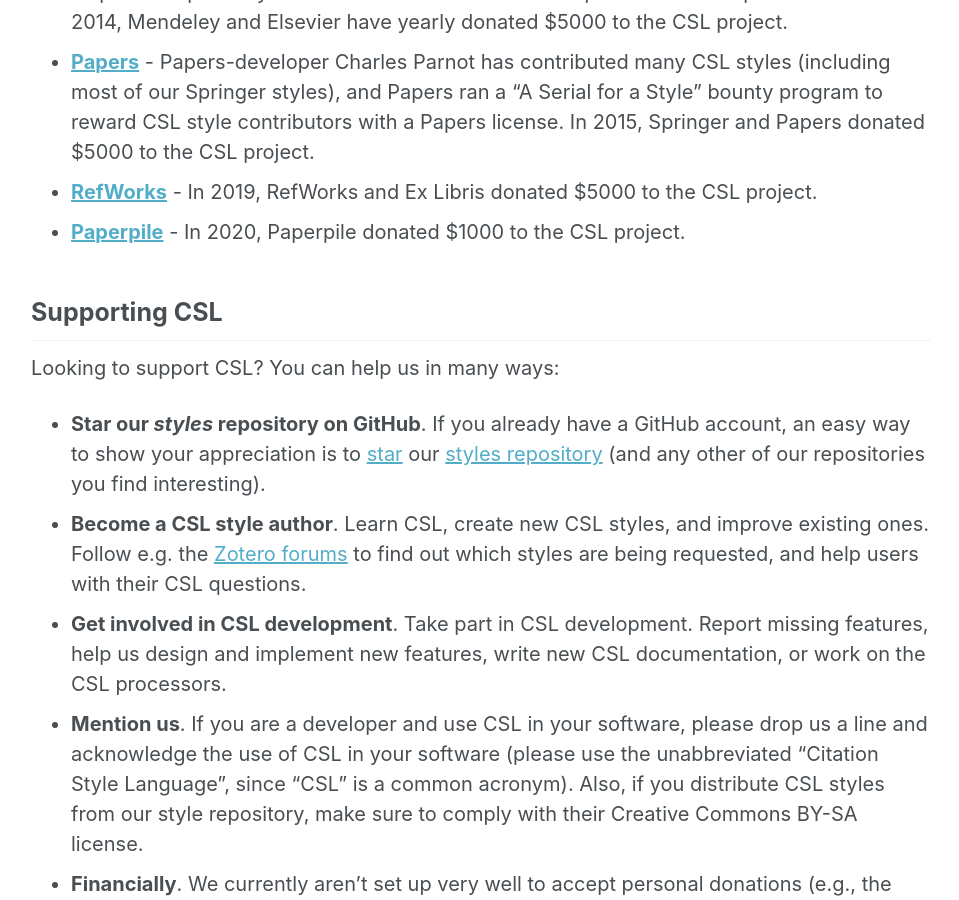
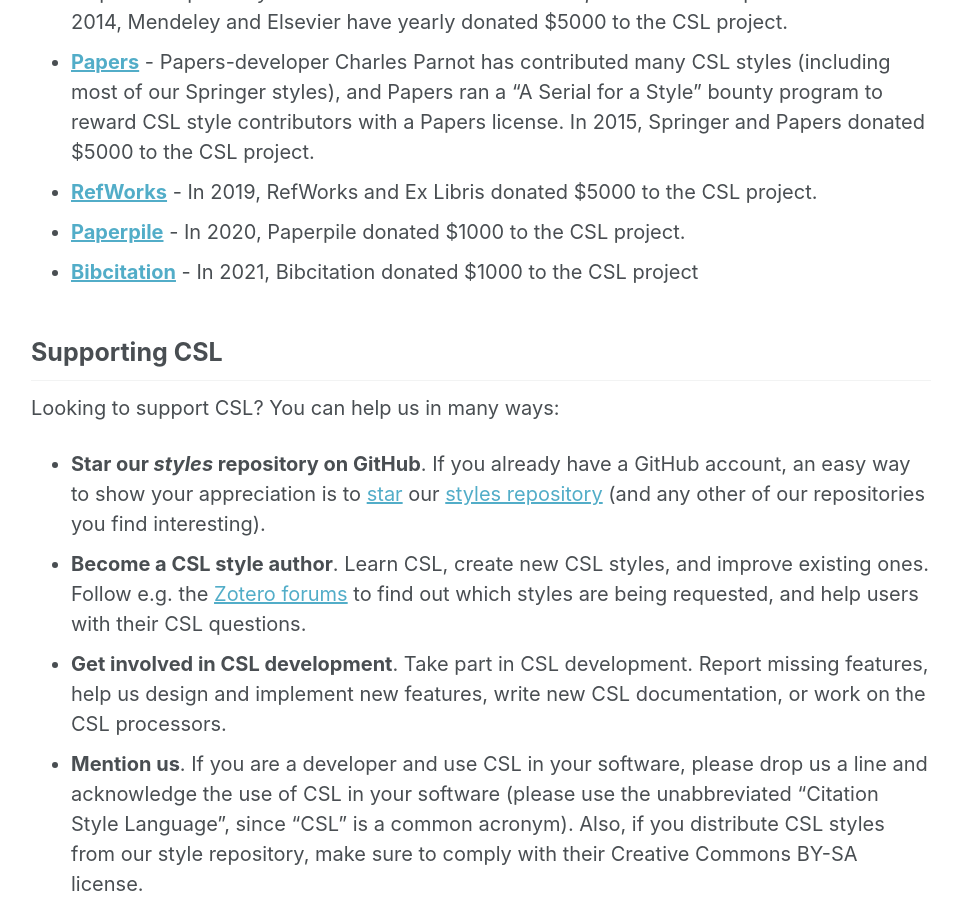
Before and after one commit to citation-style-language/citation-style-language.github.io, a Jekyll site: the page built from _pages/about.md, in a window 1280 px wide and 900 px high, scrolled down 1464 px. Shown: the whole window, without its empty margins (159-1118 px from the left). Built offline with Jekyll 4.4.1, drawn with Linux system fonts in a browser that asks for light colours.

Commit message:
Update about.md

```diff
--- a/_pages/about.md
+++ b/_pages/about.md
@@ -45,6 +45,8 @@
   In 2019, RefWorks and Ex Libris donated $5000 to the CSL project.
 * **[Paperpile](https://paperpile.com/)** -
     In 2020, Paperpile donated $1000 to the CSL project.
+* **[Bibcitation](https://www.bibcitation.com/)** -
+    In 2021, Bibcitation donated $1000 to the CSL project
 
 ## Supporting CSL
 
```
